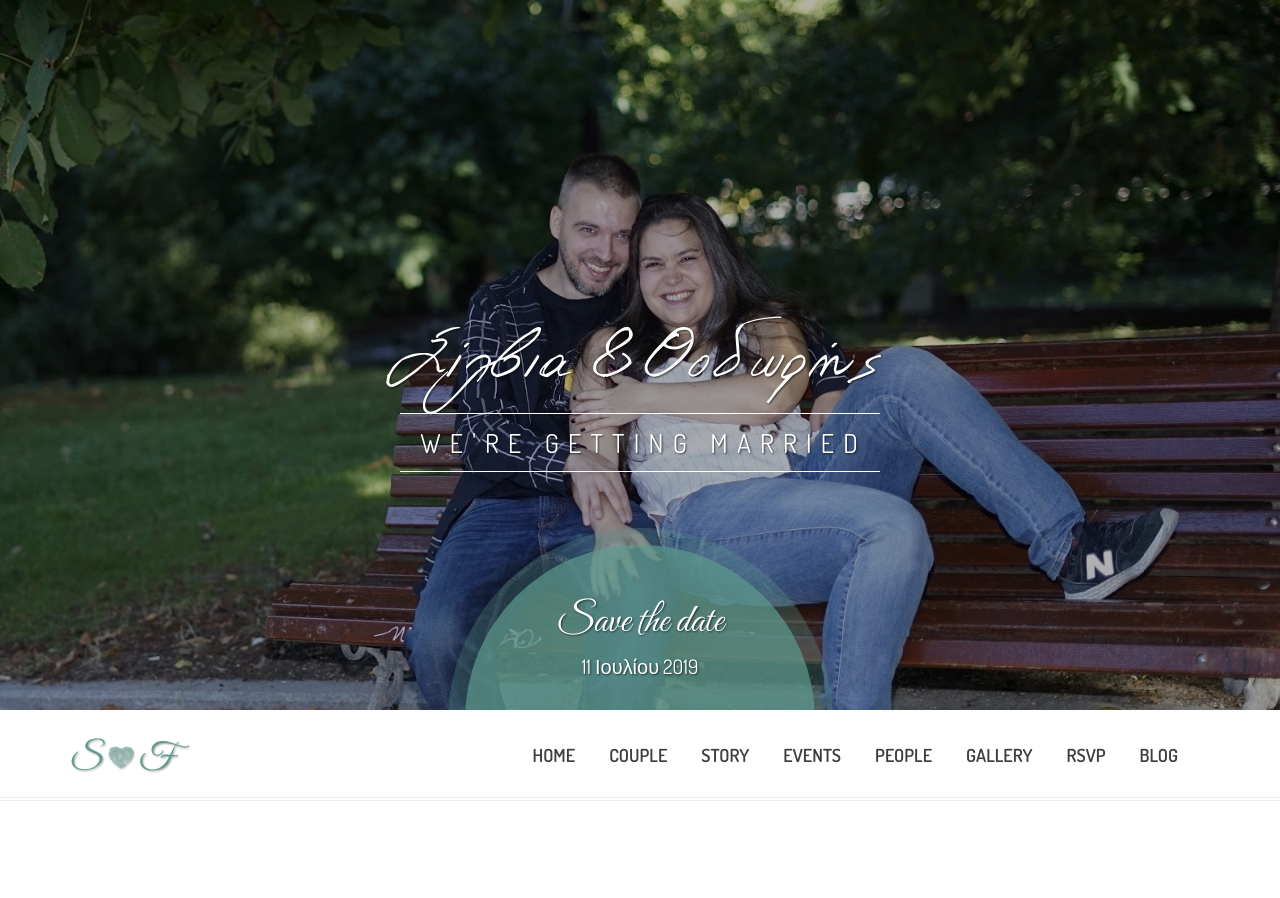
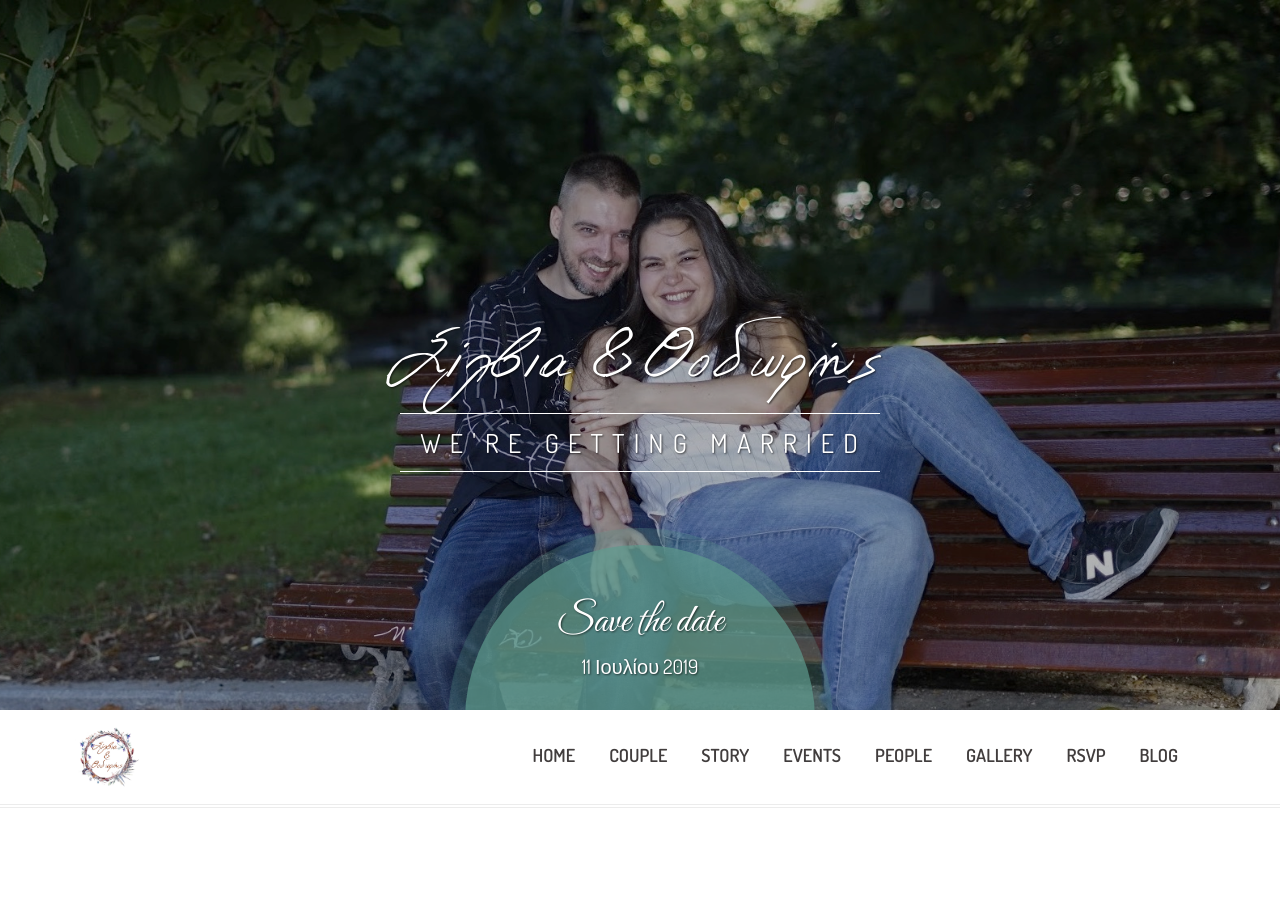
Before and after one commit to tampakrap/www.silviatheo.eu, a plain HTML site: page lovely-wedding/lovely-wedding/index.html in a window 1280 px wide. Shown: the top 898 px of the page. Drawn offline with Linux system fonts and the light colour scheme.

Commit message:
Show logo in the menu

```diff
--- a/lovely-wedding/lovely-wedding/index.html
+++ b/lovely-wedding/lovely-wedding/index.html
@@ -120,7 +120,8 @@
                             <span class="icon-bar"></span>
                         </button>
                         <div class="couple-logo">
-                            <h1><a href="#home">S <i class="fi flaticon-shape-1"></i> F</a></h1>
+                          <img src="images/logo/logo.jpg" style="width: 75px; position: relative; top: -15px;"></img>
+                            <!-- <h1><a href="#home">S <i class="fi flaticon&#45;shape&#45;1"></i> F</a></h1> -->
                         </div>
                     </div>
                     <div id="navbar" class="navbar-collapse collapse navbar-right navigation-holder">
```
